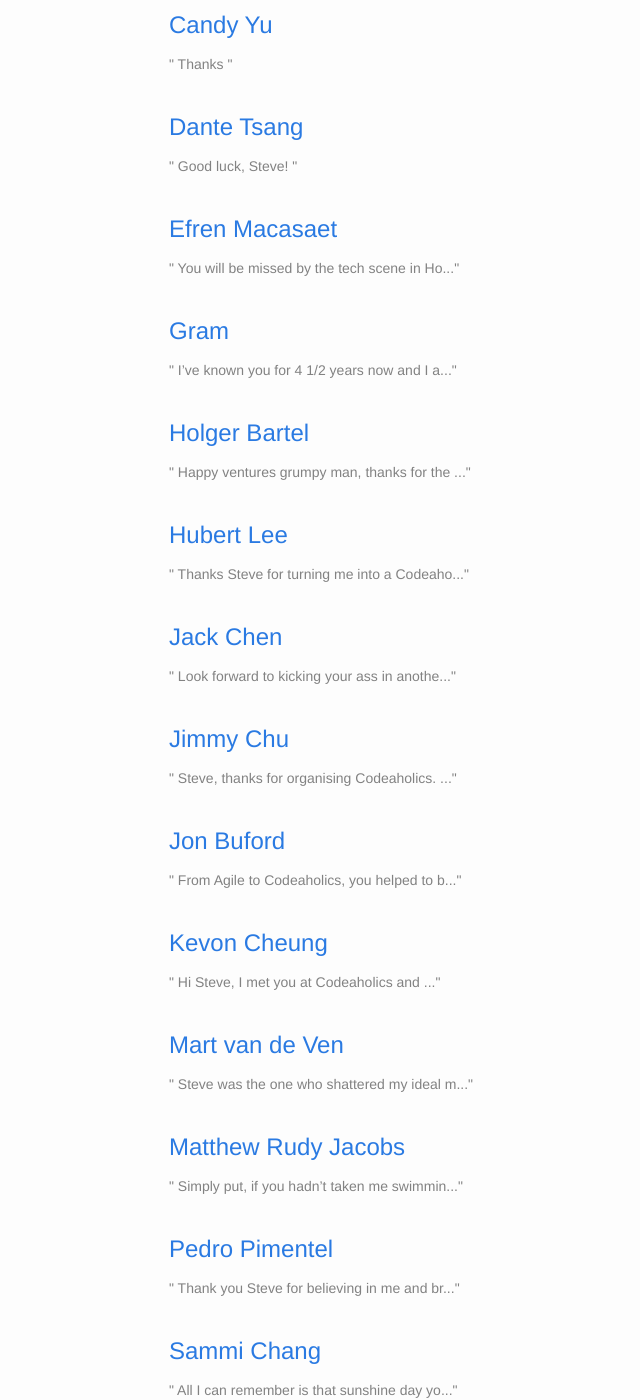
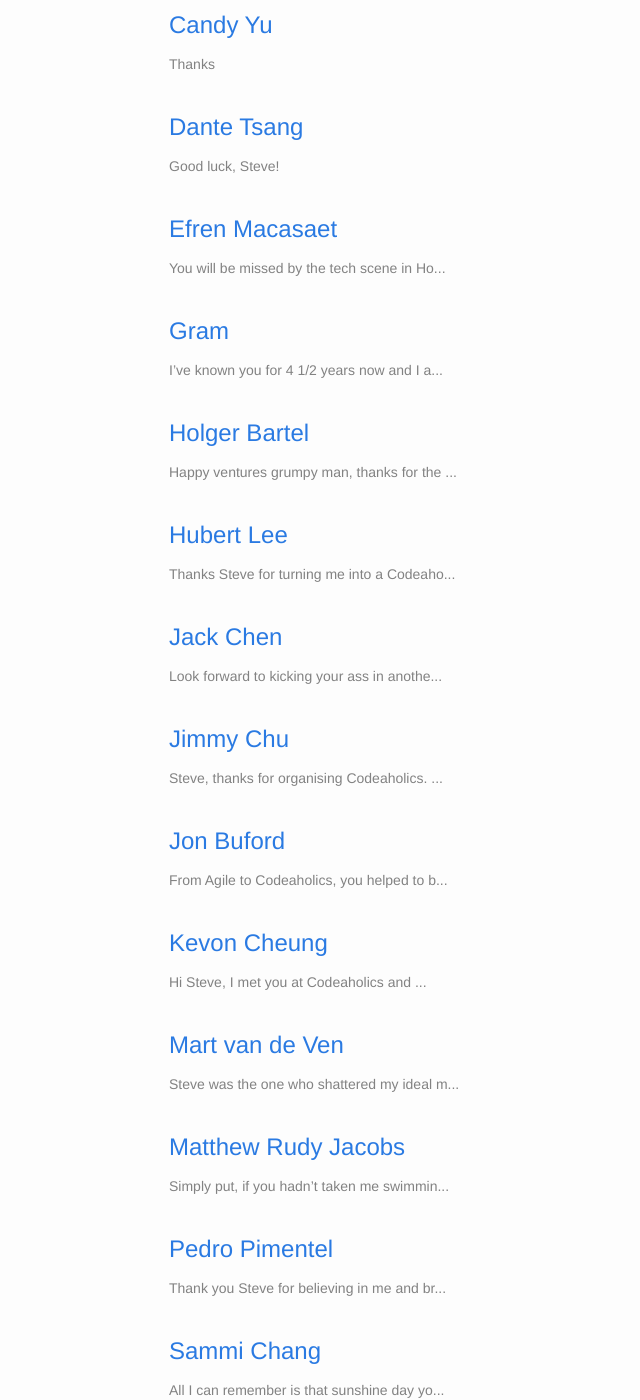
Before and after one commit to codeaholicshk/thanks-steve, a Jekyll site: the page built from index.html, in a window 1280 px wide and 1400 px high, scrolled down 436 px. Shown: the whole window, without its empty margins (101-741 px from the left). Built offline with Jekyll 4.4.1, drawn with Linux system fonts in a browser that asks for light colours; some of the changed text lies outside the part shown.

Commit message:
quotes look silly

```diff
--- a/index.html
+++ b/index.html
@@ -12,7 +12,7 @@ layout: default
       <li>
         <h2>
           <a class="post-link" href="{{ post.url | prepend: site.baseurl }}">{{ post.title }}</a>
-          <small class="post-meta">"{{ post.content | strip_html | truncate: 50 }}"</small>
+          <small class="post-meta">{{ post.content | strip_html | truncate: 50 }}</small>
         </h2>
       </li>
     {% endfor %}
```
